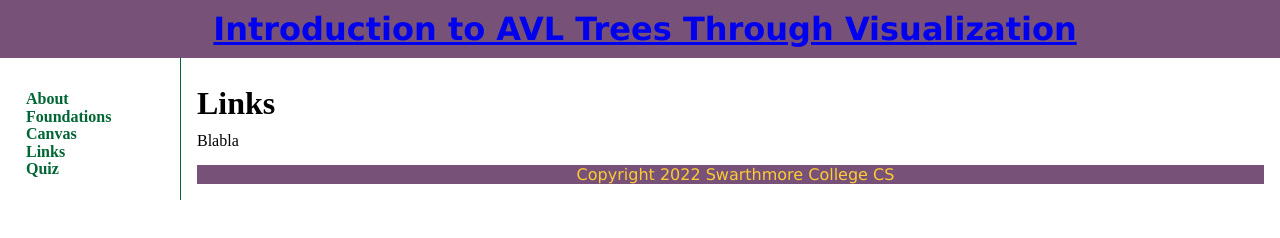
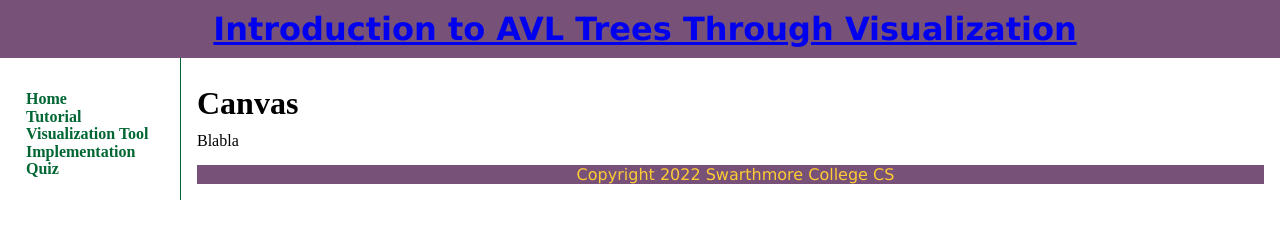
Before and after one commit to Software-Engineering-2022-Group-7/AVLTrees, a plain HTML site: page visualization.html in a window 1280 px wide. Drawn offline with Linux system fonts and the light colour scheme.

Commit message:
changed menu

```diff
--- a/links.html
+++ b/visualization.html
@@ -10,20 +10,20 @@
 <div class="container">
     <div class="header"><h1> <a href="index.html">Introduction to AVL Trees Through Visualization </a></h1> </div>
 <div class="menu">
-<ul>
-    <li> <a href="about.html">About</a> </li>
-    <li> <a href="foundations.html">Foundations</a> </li>
-    <li> <a href="canvas.html"> Canvas </a> </li>
-    <li> <a href="links.html"> Links </a> </li>
-    <li> <a href="quiz.html"> Quiz </a> </li>
-</ul>
+    <ul>
+        <li> <a href="index.html">Home</a> </li>
+        <li> <a href="tutorial.html">Tutorial</a> </li>
+        <li> <a href="visualization.html"> Visualization Tool </a> </li>
+        <li> <a href="implementation.html"> Implementation </a> </li>
+        <li> <a href="quiz.html"> Quiz </a> </li>
+        </ul>
 
 
 </div>
 
 <div class="content">
 
-<h1>Links</h1>
+<h1>Canvas</h1>
 
 <p>Blabla</p>
 
```
Also changed, not shown: about.html (+7 -7 lines), implementation.html (renamed from canvas.html, +8 -8 lines), index.html (+4 -4 lines), quiz.html (+7 -7 lines), tutorial.html (renamed from foundations.html, +7 -7 lines).
